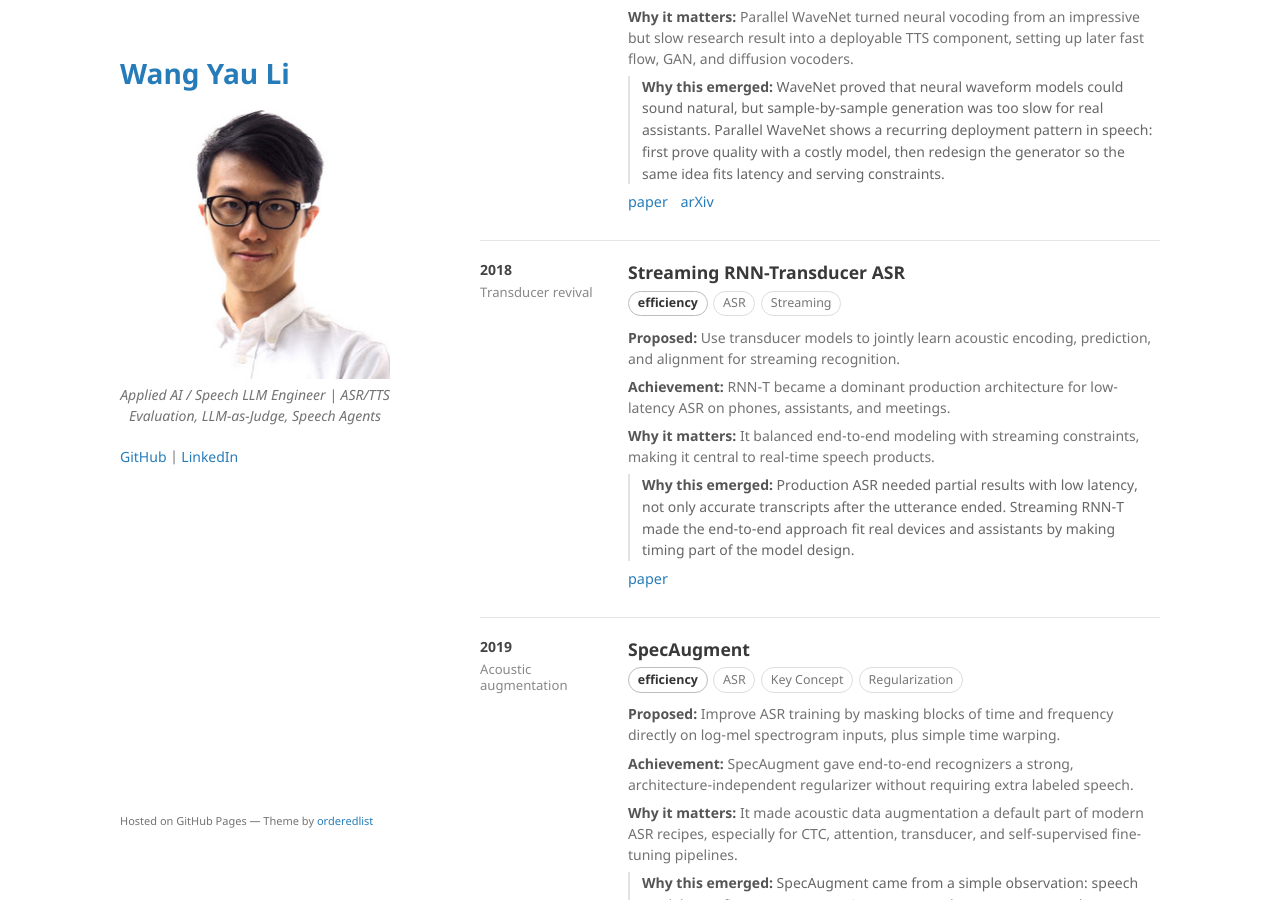
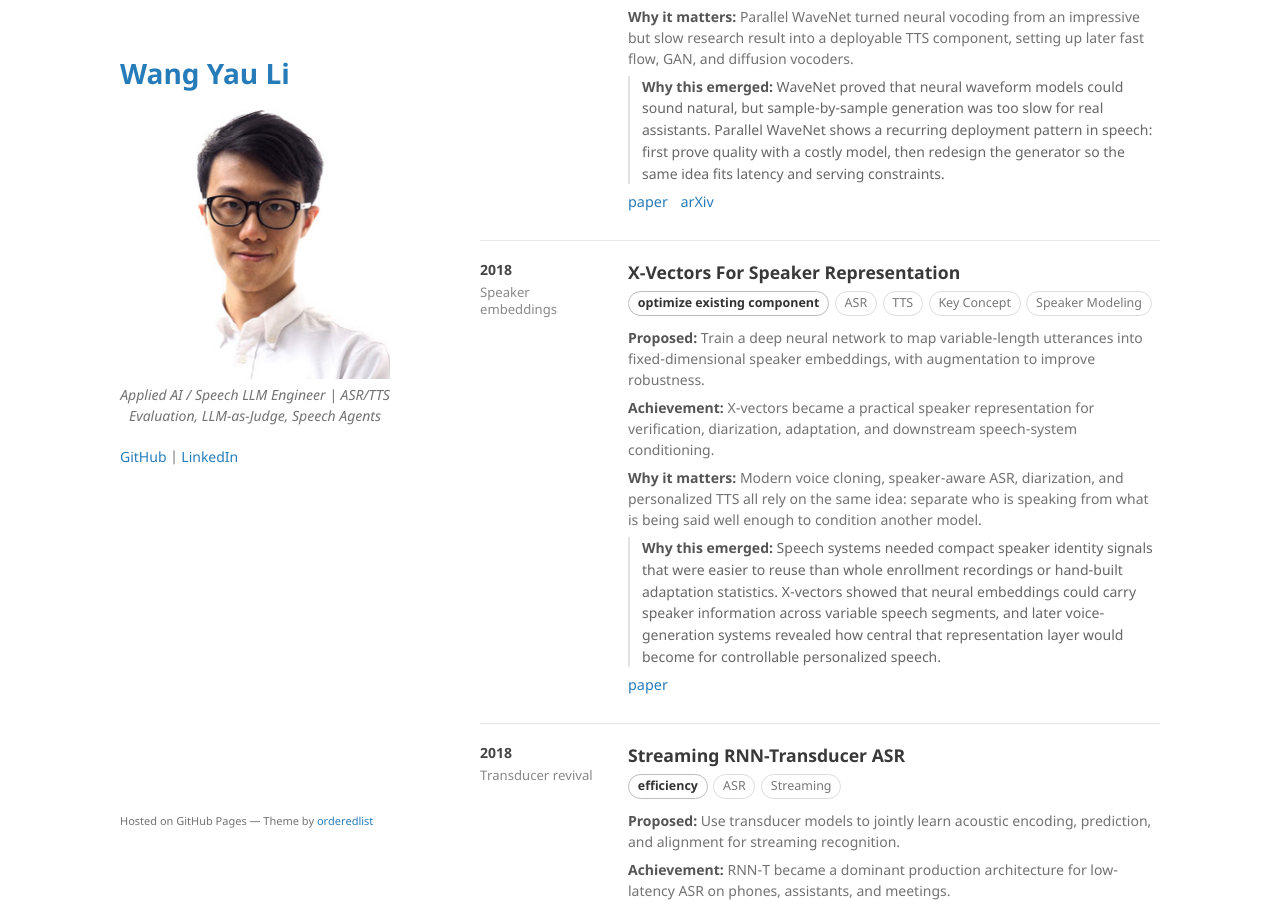
Before and after one commit to kennethli319/kennethli319.github.io, a Jekyll site: the page built from speech-timeline.md, in a window 1280 px wide and 900 px high, scrolled down 11685 px. Built offline with Jekyll 4.4.1, drawn with Linux system fonts in a browser that asks for light colours.

Commit message:
Add speaker embedding speech timeline milestone

```diff
--- a/speech-timeline.md
+++ b/speech-timeline.md
@@ -610,6 +610,22 @@ title: Speech Timeline
 <section class="speech-row">
   <aside class="speech-year">
     2018
+    <div class="speech-kicker">Speaker embeddings</div>
+  </aside>
+  <div class="speech-body">
+    <h2>X-Vectors For Speaker Representation</h2>
+    <div class="speech-meta"><span class="speech-impact">optimize existing component</span><span class="speech-tag">ASR</span><span class="speech-tag">TTS</span><span class="speech-tag">Key Concept</span><span class="speech-tag">Speaker Modeling</span></div>
+    <p><strong>Proposed:</strong> Train a deep neural network to map variable-length utterances into fixed-dimensional speaker embeddings, with augmentation to improve robustness.</p>
+    <p><strong>Achievement:</strong> X-vectors became a practical speaker representation for verification, diarization, adaptation, and downstream speech-system conditioning.</p>
+    <p><strong>Why it matters:</strong> Modern voice cloning, speaker-aware ASR, diarization, and personalized TTS all rely on the same idea: separate who is speaking from what is being said well enough to condition another model.</p>
+    <p class="speech-reflection"><strong>Why this emerged:</strong> Speech systems needed compact speaker identity signals that were easier to reuse than whole enrollment recordings or hand-built adaptation statistics. X-vectors showed that neural embeddings could carry speaker information across variable speech segments, and later voice-generation systems revealed how central that representation layer would become for controllable personalized speech.</p>
+    <p class="speech-source"><a href="https://ieeexplore.ieee.org/document/8461375/">paper</a></p>
+  </div>
+</section>
+
+<section class="speech-row">
+  <aside class="speech-year">
+    2018
     <div class="speech-kicker">Transducer revival</div>
   </aside>
   <div class="speech-body">
```
